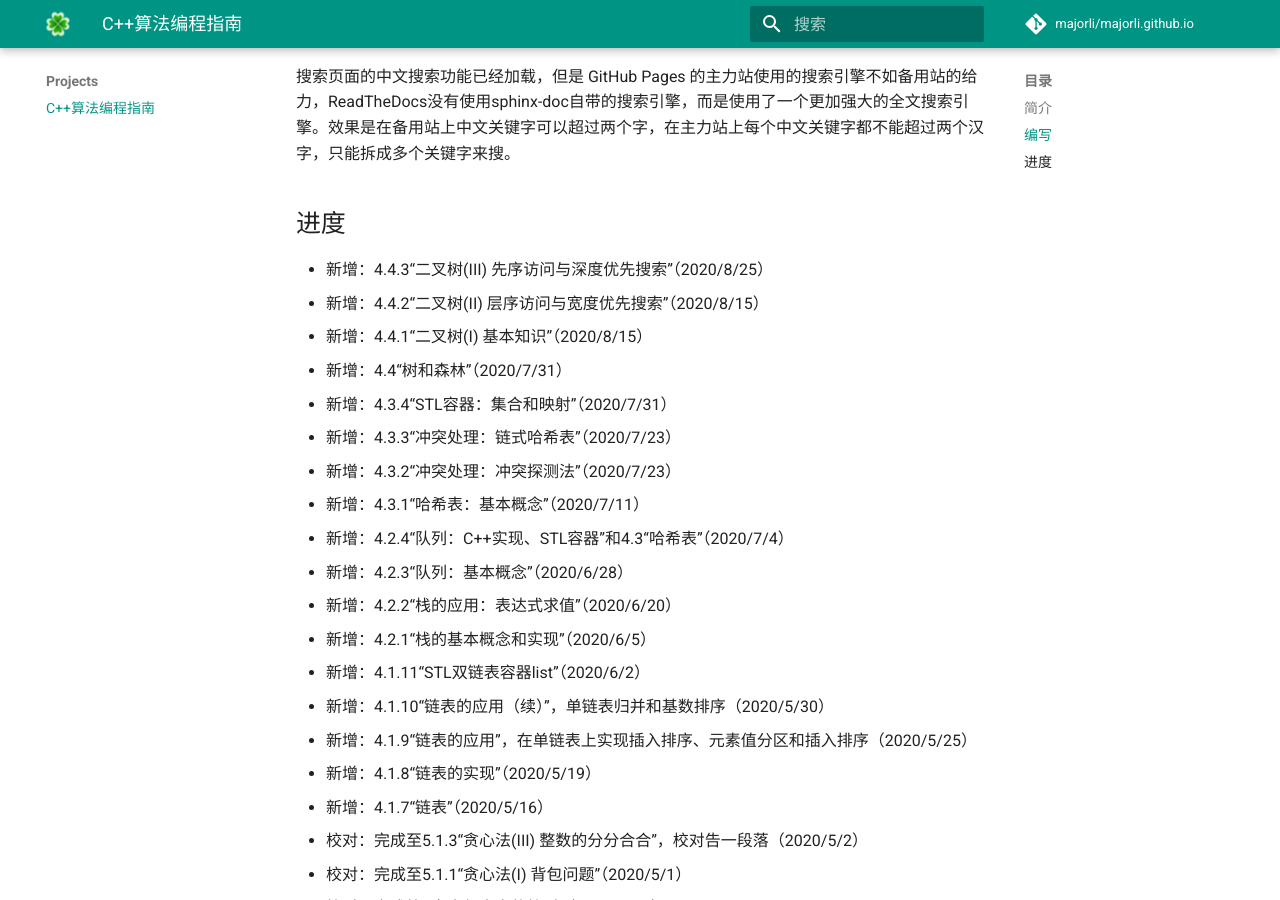
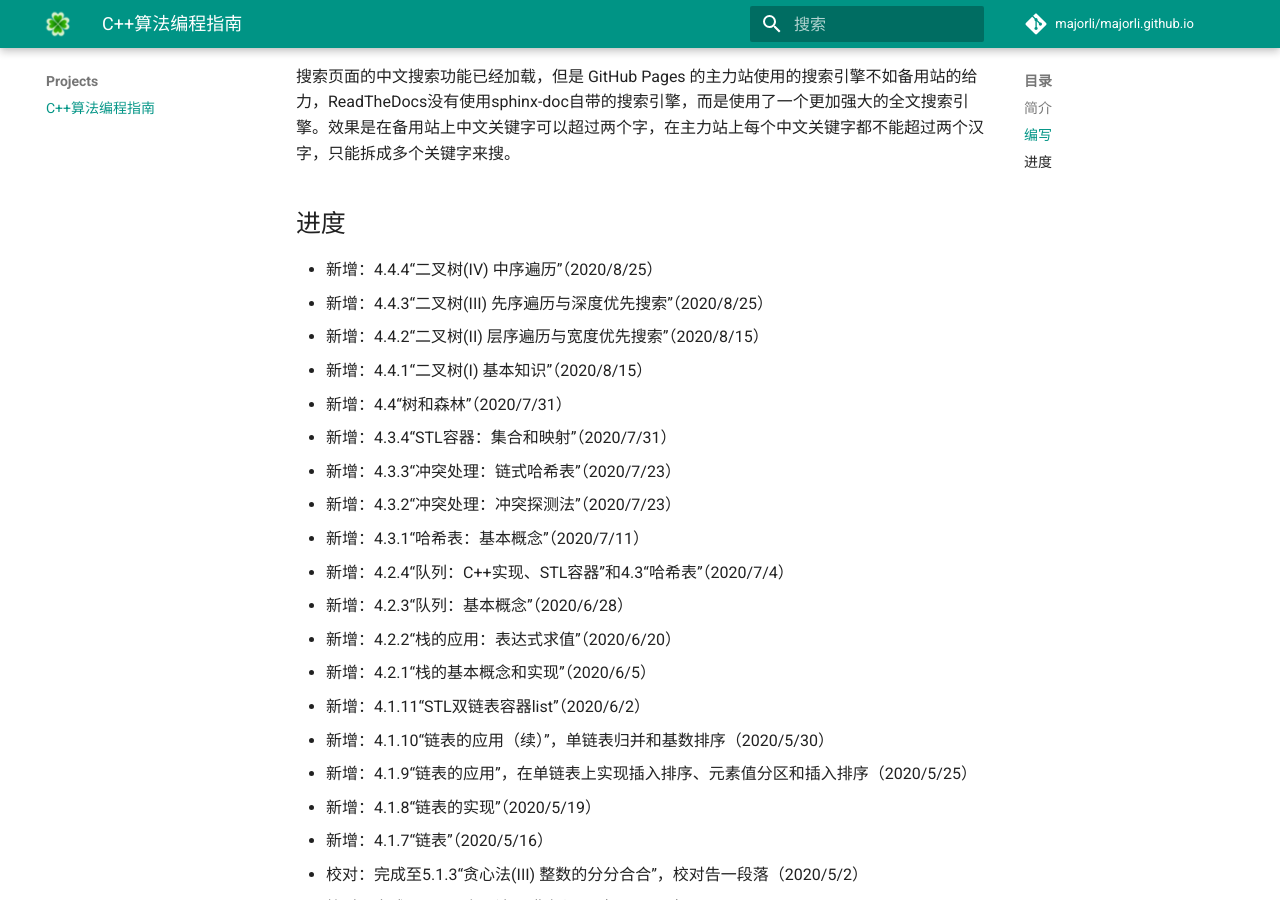
Before and after one commit to majorli/majorli.github.io, an MkDocs documentation site: the page built from docs/projects/algo_guide.md, in a window 1280 px wide and 900 px high, scrolled down 935 px. Built offline with MkDocs 1.6.1 and Material for MkDocs 9.7.7, drawn with Linux system fonts in a browser that asks for light colours; comment, search, counter and statistics services are not loaded.

Commit message:
20200831_2248

```diff
--- a/docs/projects/algo_guide.md
+++ b/docs/projects/algo_guide.md
@@ -28,8 +28,9 @@ ReadTheDocs 上的备用站速度较慢，但是可以导出为PDF格式，且
 
 ## 进度
 
-- 新增：4.4.3“二叉树(III) 先序访问与深度优先搜索”（2020/8/25）
-- 新增：4.4.2“二叉树(II) 层序访问与宽度优先搜索”（2020/8/15）
+- 新增：4.4.4“二叉树(IV) 中序遍历”（2020/8/25）
+- 新增：4.4.3“二叉树(III) 先序遍历与深度优先搜索”（2020/8/25）
+- 新增：4.4.2“二叉树(II) 层序遍历与宽度优先搜索”（2020/8/15）
 - 新增：4.4.1“二叉树(I) 基本知识”（2020/8/15）
 - 新增：4.4“树和森林”（2020/7/31）
 - 新增：4.3.4“STL容器：集合和映射”（2020/7/31）
```
Also changed, not shown: docs/index.md (+4 -0 lines).
